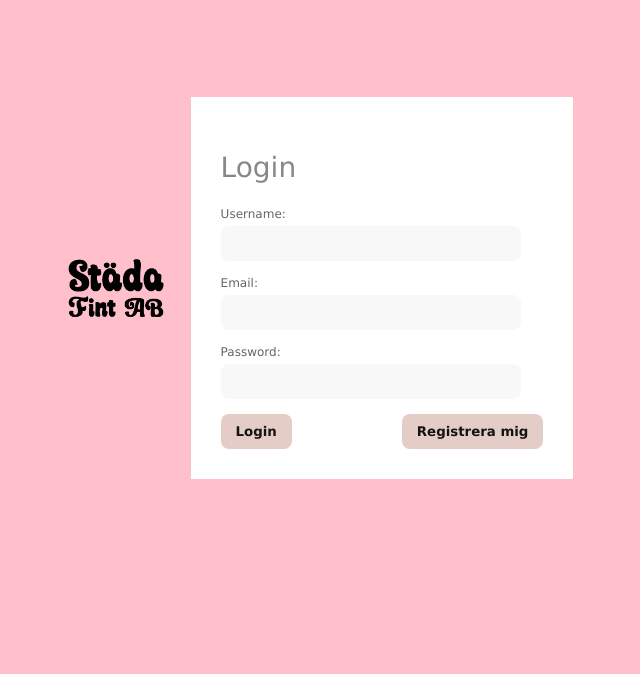
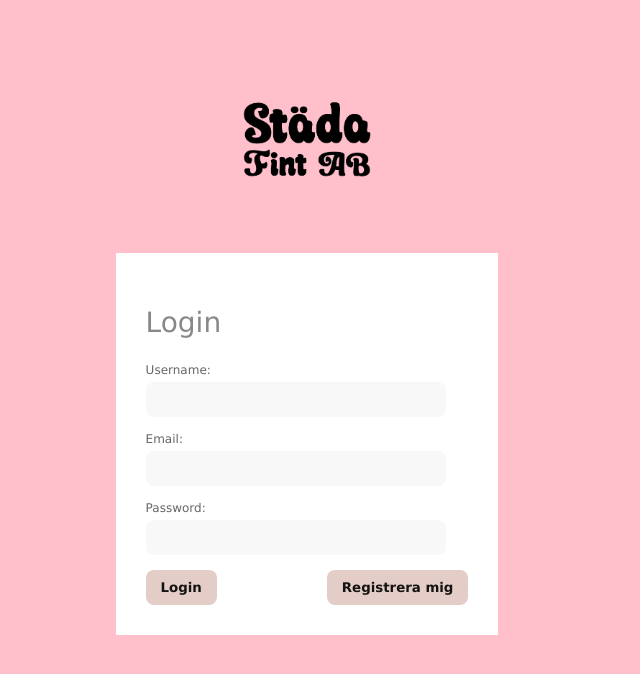
Before and after one commit to maksed4/frontclean, a React (Create React App) app: page / in a window 1280 px wide. Shown: the top 674 px of the page, without its empty margins (333-973 px from the left). Built offline with nearby package versions, Linux system fonts and the light colour scheme.

Commit message:
Small changes

```diff
--- a/src/Components/LoginForm.js
+++ b/src/Components/LoginForm.js
@@ -49,7 +49,7 @@ const LoginForm = ({ Log, error }) => {
 
     return (
         <div className="App">
-            <img src={Logo} alt="Logotype Städa Fint AB" width="150" height="100"></img>
+            <img src={Logo} alt="Logotype Städa Fint AB" width="200" height="150"></img>
             <form className="Form-background" onSubmit={submitHandler}>
                 <div className="form-inner">
                     <h2> Login </h2>
--- a/src/index.css
+++ b/src/index.css
@@ -17,8 +17,10 @@ input, button{
 .App {
   height: 70vh;
   display: flex;
+  flex-direction: column;
   align-items: center;
   justify-content: center;
+  margin: 100px;
 }
 
 .Form-background {
@@ -28,6 +30,7 @@ input, button{
 form {
   display: block;
   position: relative;
+  margin: 50px;
 }
 
 form::after{
```
